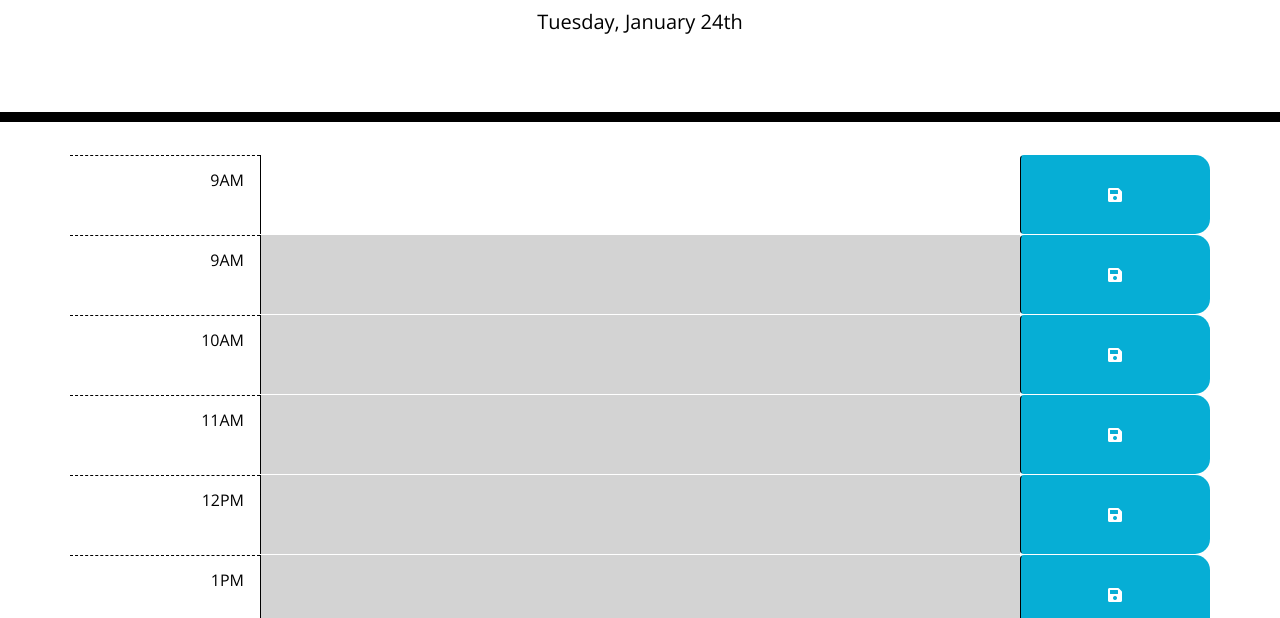
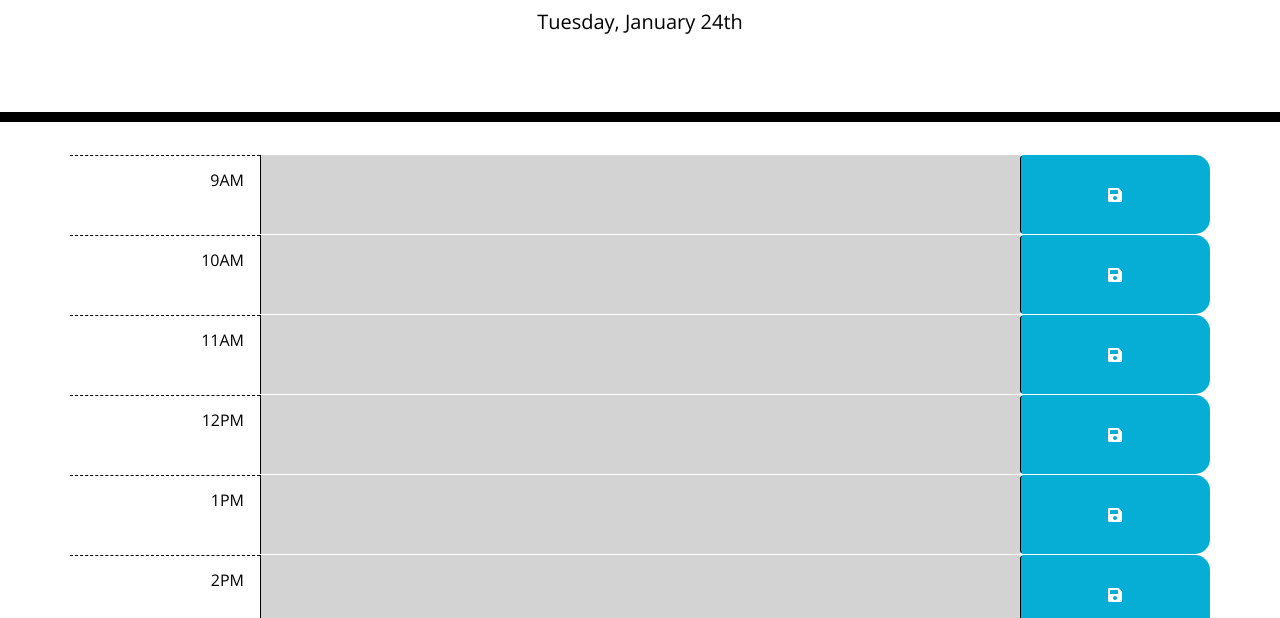
Before and after one commit to WarrenTyler/work-day-scheduler, a plain HTML site: page index.html in a window 1280 px wide. Shown: the part 182-800 px from the top of the page. Drawn offline with nearby package versions, Linux system fonts and the light colour scheme.

Commit message:
add project readme, clean code base and add comments

```diff
--- a/assets/js/script.js
+++ b/assets/js/script.js
@@ -1,5 +1,4 @@
 $(function () {
-  // Handler for .ready() called.
   const $currentDayEl = $("#current-day");
   const $timeblockEl = $("#timeblock");
   const currentMoment = moment();
@@ -8,7 +7,7 @@ $(function () {
 
   createTimeblockRows(9, 17);
 
-  populateSavedTasked();
+  populateSavedTasked(currentMoment);
 
   // FUNCTIONS ----------------------------------------- //
 
@@ -24,6 +23,7 @@ $(function () {
     return timeblockTense;
   }
 
+  // create and append timeblock rows to page using ints to represent 24 hour time
   function createTimeblockRows(from24Hour, to24Hour) {
     for (
       let timeblockHour = from24Hour;
@@ -50,9 +50,11 @@ $(function () {
     }
   }
 
-  function populateSavedTasked() {
+  // this function will populate the textarea's with any tasks that are in
+  // local storage for a particular date
+  function populateSavedTasked(currentMoment) {
     const savedTasks = JSON.parse(localStorage.getItem("storedTasks")) || {};
-    const forDate = moment().format("DD-MM-YYYY");
+    const forDate = currentMoment.format("DD-MM-YYYY");
 
     let tasksForDate = savedTasks[forDate] || [];
     tasksForDate.forEach((task) => {
@@ -64,35 +66,30 @@ $(function () {
   // EVENTS ----------------------------------- //
 
   $timeblockEl.on("click", ".save-btn", function () {
-    // console.log(this.parentNode.dataset.hour)
-    // console.log($(this).parent().data("hour"));
+    // get the button that was clicked parent
+    const $timeblockRowEl = $(this).parent();
 
-    const $timeblockRowEl = $(this).parent();
-    // const $timeblockTextEl = $timeblockRowEl.find("textarea");
-    // console.log($(this).parent().find("[data-task-entry]").val())
-    // console.log($(this).parent().find("textarea").val());
-    // const highscores = JSON.parse(localStorage.getItem("highscores")) || [];
     const tasks = JSON.parse(localStorage.getItem("storedTasks")) || {};
+    // taskDate will be used as a key for the storage data structure
     const taskDate = moment().format("DD-MM-YYYY");
+
+    // create a new task object based on the text for the task at a particular hour
     const taskText = $(this).parent().find("textarea").val();
     const taskTime = $timeblockRowEl.data("hour");
     const task = { taskTime, taskText };
 
     let tasksForDate = tasks[taskDate] || [];
-
+    // remove any task set for this particular time
     tasksForDate = tasksForDate.filter((task) => task.taskTime != taskTime);
-
     // only add task if there is some text
     if (taskText) {
       tasksForDate.push(task);
     }
     tasks[taskDate] = tasksForDate;
     // remove the date key if there are no task entries
-    if(tasksForDate.length === 0) {
+    if (tasksForDate.length === 0) {
       delete tasks[taskDate];
     }
-
-    console.log(tasks);
 
     localStorage.setItem("storedTasks", JSON.stringify(tasks));
   });
--- a/index.html
+++ b/index.html
@@ -30,11 +30,6 @@
     </header>
     <div class="container" id="timeblock">
       <!-- Timeblocks go here -->
-      <div class="row time-block" data-hour="23">
-        <div class="col-2 hour text-right p-3">9AM</div>
-        <textarea class="col-8"></textarea>
-        <button class="col-2 btn save-btn"><i class="fas fa-save"></i></button>
-      </div>
     </div>
 
     <script src="https://cdnjs.cloudflare.com/ajax/libs/jquery/3.2.1/jquery.min.js"></script>
```
Also changed, not shown: assets/reference/images/screenshot.png (added), 2 other files.
